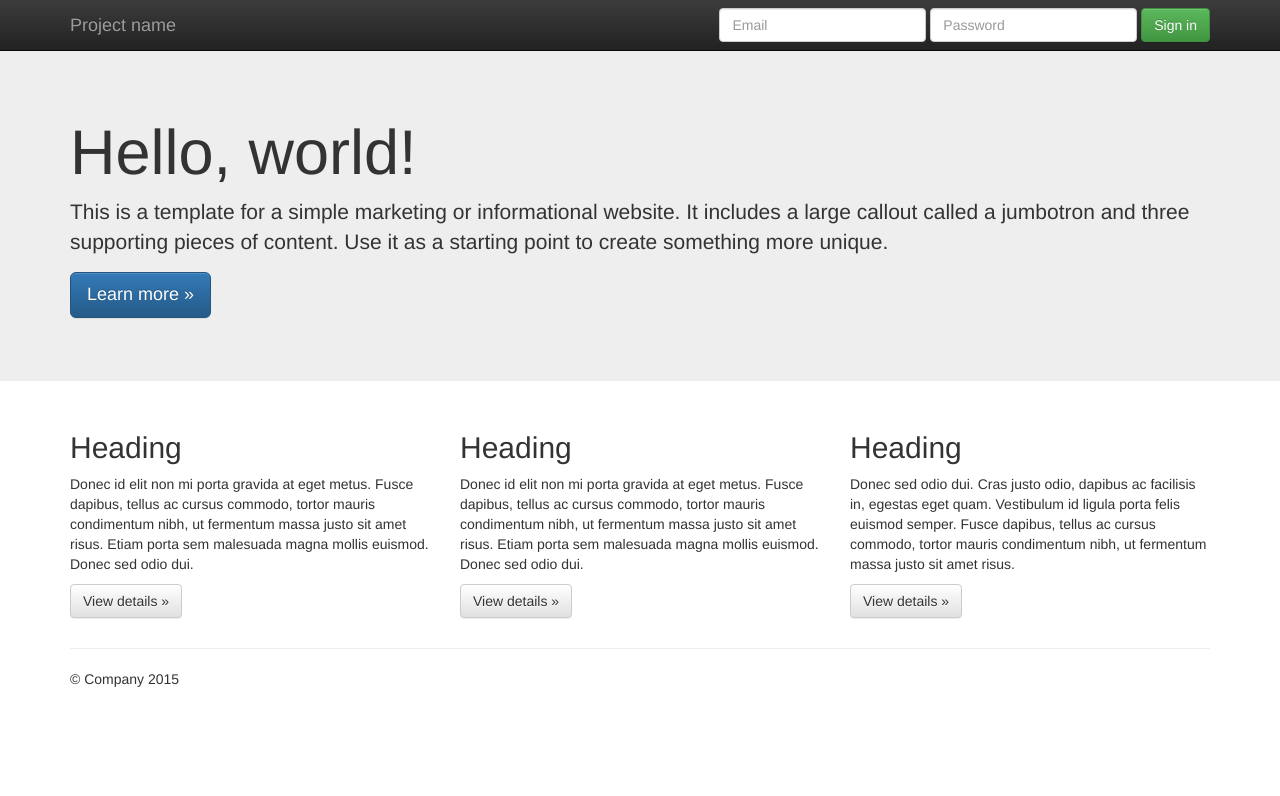
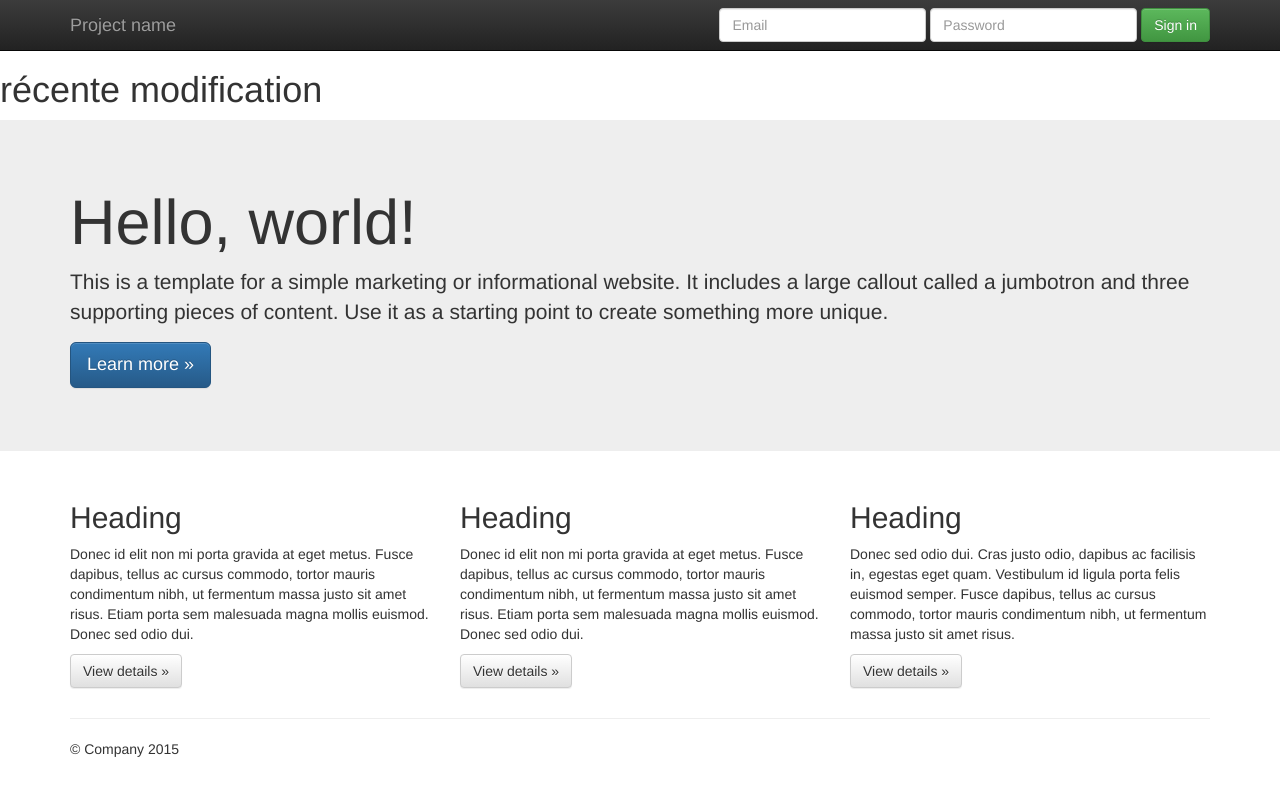
Before and after one commit to yassineuuu/Monsiteweb, a plain HTML site: page index.html in a window 1280 px wide. Drawn offline with nearby package versions, Linux system fonts and the light colour scheme.

Commit message:
courigée2

```diff
--- a/index.html
+++ b/index.html
@@ -24,7 +24,7 @@
         <script src="js/vendor/modernizr-2.8.3-respond-1.4.2.min.js"></script>
     </head>
     <body>
-
+        <h1>récente modification</h1>
         <!--[if lt IE 8]>
             <p class="browserupgrade">You are using an <strong>outdated</strong> browser. Please <a href="http://browsehappy.com/">upgrade your browser</a> to improve your experience.</p>
         <![endif]-->
```
